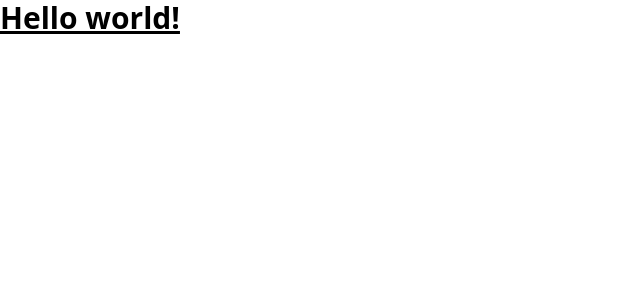
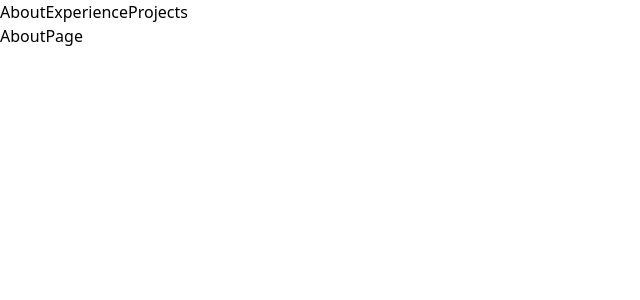
Before and after one commit to linch433/portfolio, a React (Vite) app: page / in a window 1280 px wide. Shown: the top 300 px of the page, without its empty margins (0-640 px from the left). Built offline with nearby package versions, Linux system fonts and the light colour scheme.

Commit message:
Add simple routing

```diff
--- a/src/App.tsx
+++ b/src/App.tsx
@@ -1,5 +1,10 @@
+import { useRoutes } from 'react-router-dom';
+import routes from './app/routes';
+
 function App() {
-  return <h1 className="text-3xl underline font-bold">Hello world!</h1>;
+  const element = useRoutes(routes);
+
+  return <div>{element}</div>;
 }
 
 export default App;
--- /dev/null
+++ b/src/app/layout/Header.tsx
@@ -0,0 +1,16 @@
+import { Link } from 'react-router-dom';
+import { navRoutes } from '../../utils/routes.ts';
+
+const Header = () => {
+  return (
+    <div>
+      {navRoutes.map((navLink) => (
+        <Link key={navLink.key} to={navLink.navigationRoute}>
+          {navLink.navigationName}
+        </Link>
+      ))}
+    </div>
+  );
+};
+
+export default Header;
--- /dev/null
+++ b/src/app/layout/Layout.tsx
@@ -0,0 +1,17 @@
+import Header from './Header.tsx';
+import React from 'react';
+
+type Layout_T = {
+  children: React.ReactNode;
+};
+
+const Layout = ({ children }: Layout_T) => {
+  return (
+    <div>
+      <Header />
+      {children}
+    </div>
+  );
+};
+
+export default Layout;
--- /dev/null
+++ b/src/app/routes/index.tsx
@@ -0,0 +1,32 @@
+import Layout from '../layout/Layout.tsx';
+import { Outlet } from 'react-router-dom';
+import AboutPage from '../../pages/About/AboutPage.tsx';
+import ProjectsPage from '../../pages/Projects/ProjectsPage.tsx';
+import ExperiencePage from '../../pages/Experience/ExperiencePage.tsx';
+
+const routes = [
+  {
+    path: '/',
+    element: (
+      <Layout>
+        <Outlet />
+      </Layout>
+    ),
+    children: [
+      {
+        path: '',
+        element: <AboutPage />,
+      },
+      {
+        path: 'experience',
+        element: <ExperiencePage />,
+      },
+      {
+        path: 'projects',
+        element: <ProjectsPage />,
+      },
+    ],
+  },
+];
+
+export default routes;
--- a/src/main.tsx
+++ b/src/main.tsx
@@ -1,10 +1,13 @@
-import React from 'react'
-import ReactDOM from 'react-dom/client'
-import App from './App.tsx'
-import './index.css'
+import React from 'react';
+import ReactDOM from 'react-dom/client';
+import App from './App.tsx';
+import './index.css';
+import { BrowserRouter } from 'react-router-dom';
 
 ReactDOM.createRoot(document.getElementById('root')!).render(
-  <React.StrictMode>
-    <App />
-  </React.StrictMode>,
-)
+  <BrowserRouter>
+    <React.StrictMode>
+      <App />
+    </React.StrictMode>
+  </BrowserRouter>,
+);
--- /dev/null
+++ b/src/pages/About/AboutPage.tsx
@@ -0,0 +1,5 @@
+const AboutPage = () => {
+  return <div>AboutPage</div>;
+};
+
+export default AboutPage;
--- /dev/null
+++ b/src/pages/Experience/ExperiencePage.tsx
@@ -0,0 +1,5 @@
+const ExperiencePage = () => {
+  return <div>ExperiencePage</div>;
+};
+
+export default ExperiencePage;
--- /dev/null
+++ b/src/pages/Projects/ProjectsPage.tsx
@@ -0,0 +1,5 @@
+const ProjectsPage = () => {
+  return <div>ProjectPage</div>;
+};
+
+export default ProjectsPage;
--- /dev/null
+++ b/src/types/routes.ts
@@ -0,0 +1,7 @@
+import { Key } from 'react';
+
+export interface IRoutes {
+  key: Key;
+  navigationRoute: string;
+  navigationName: string;
+}
--- /dev/null
+++ b/src/utils/routes.ts
@@ -0,0 +1,19 @@
+import { IRoutes } from '../types/routes.ts';
+
+export const navRoutes: IRoutes[] = [
+  {
+    key: 1,
+    navigationRoute: '/',
+    navigationName: 'About',
+  },
+  {
+    key: 2,
+    navigationRoute: '/experience',
+    navigationName: 'Experience',
+  },
+  {
+    key: 3,
+    navigationRoute: '/projects',
+    navigationName: 'Projects',
+  },
+];
```
